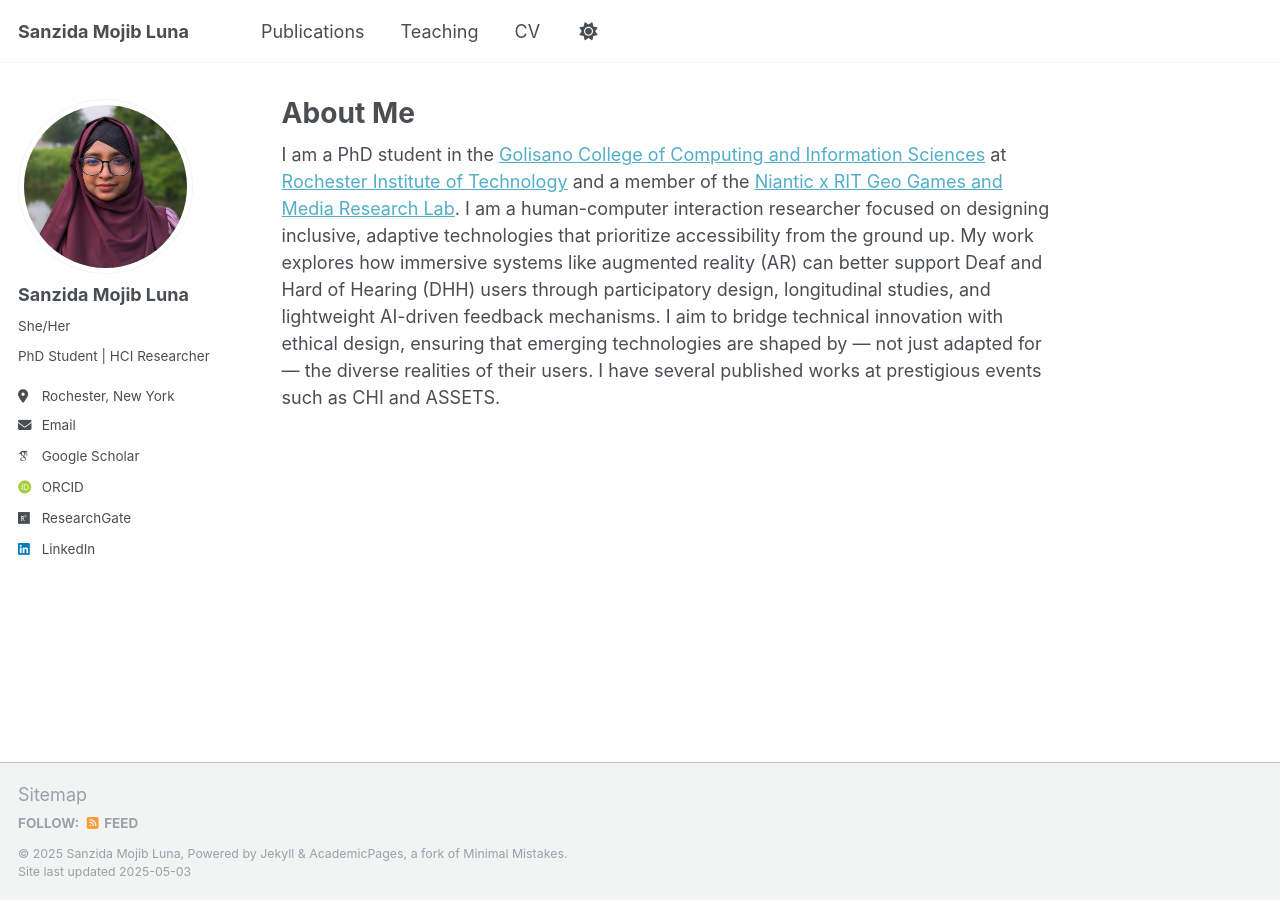
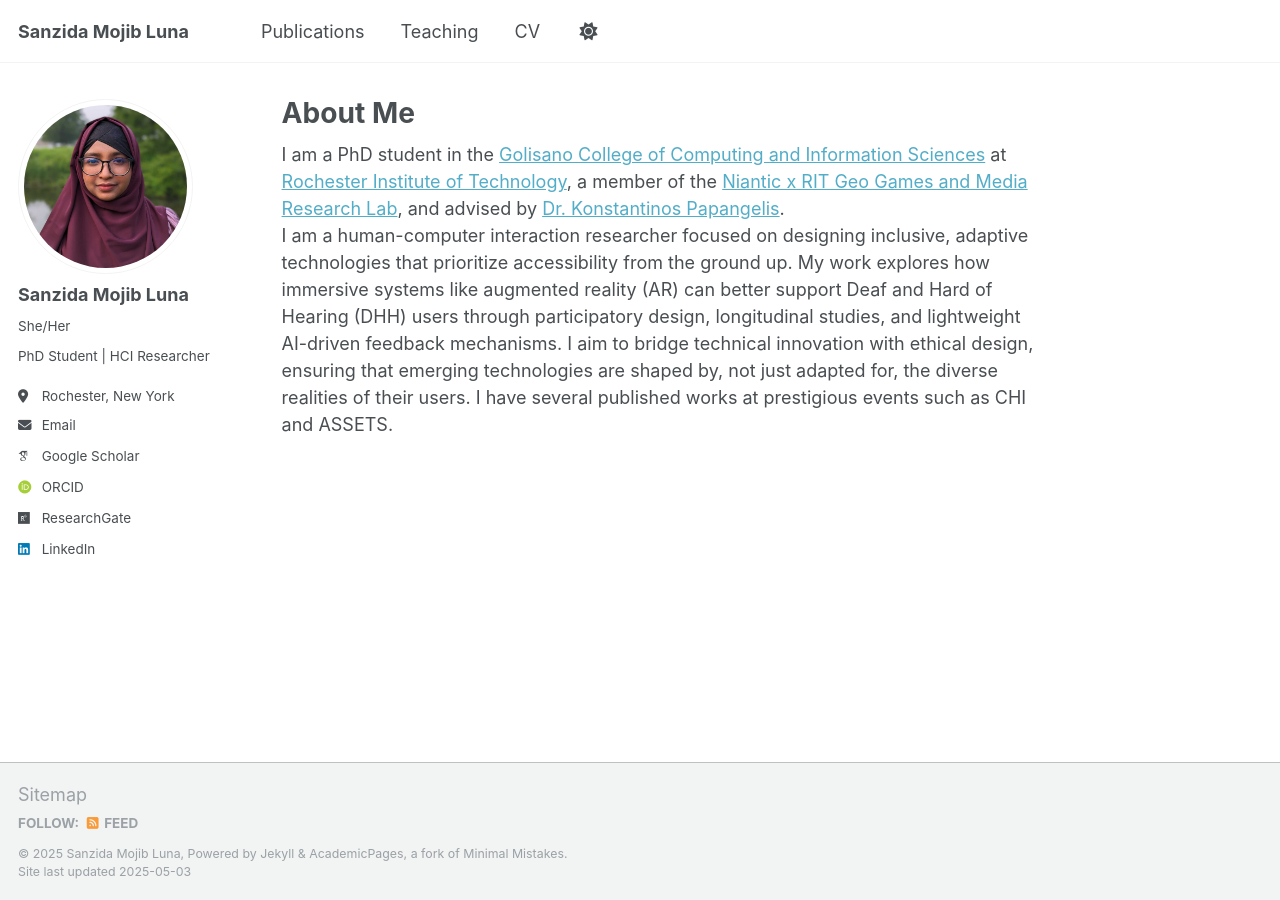
Before and after one commit to SanzidaMojibLuna/SanzidaMojibLuna.github.io, a Jekyll site: the page built from _pages/about.md, in a window 1280 px wide. Built offline with Jekyll 4.4.1, drawn with Linux system fonts in a browser that asks for light colours; some web fonts are replaced.

Commit message:
Update about.md

```diff
--- a/_pages/about.md
+++ b/_pages/about.md
@@ -7,5 +7,5 @@ redirect_from:
   - /about.html
 ---
 
-I am a PhD student in the [Golisano College of Computing and Information Sciences](https://www.rit.edu/computing/) at [Rochester Institute of Technology](https://www.rit.edu/) and a member of the [Niantic x RIT Geo Games and Media Research Lab](https://www.rit.edu/nianticgeogameslab/).
-I am a human-computer interaction researcher focused on designing inclusive, adaptive technologies that prioritize accessibility from the ground up. My work explores how immersive systems like augmented reality (AR) can better support Deaf and Hard of Hearing (DHH) users through participatory design, longitudinal studies, and lightweight AI-driven feedback mechanisms. I aim to bridge technical innovation with ethical design, ensuring that emerging technologies are shaped by — not just adapted for — the diverse realities of their users. I have several published works at prestigious events such as CHI and ASSETS.
+I am a PhD student in the [Golisano College of Computing and Information Sciences](https://www.rit.edu/computing/) at [Rochester Institute of Technology](https://www.rit.edu/), a member of the [Niantic x RIT Geo Games and Media Research Lab](https://www.rit.edu/nianticgeogameslab/), and advised by [Dr. Konstantinos Papangelis](https://www.rit.edu/directory/kxpigm-konstantinos-papangelis).
+I am a human-computer interaction researcher focused on designing inclusive, adaptive technologies that prioritize accessibility from the ground up. My work explores how immersive systems like augmented reality (AR) can better support Deaf and Hard of Hearing (DHH) users through participatory design, longitudinal studies, and lightweight AI-driven feedback mechanisms. I aim to bridge technical innovation with ethical design, ensuring that emerging technologies are shaped by, not just adapted for, the diverse realities of their users. I have several published works at prestigious events such as CHI and ASSETS.
```
